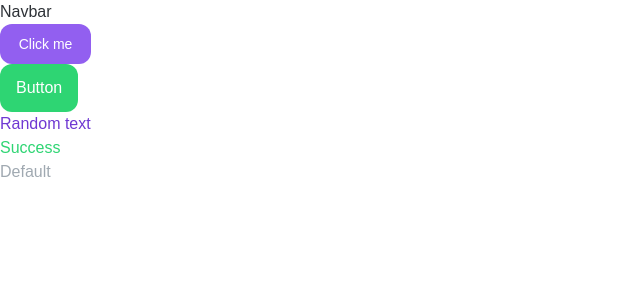
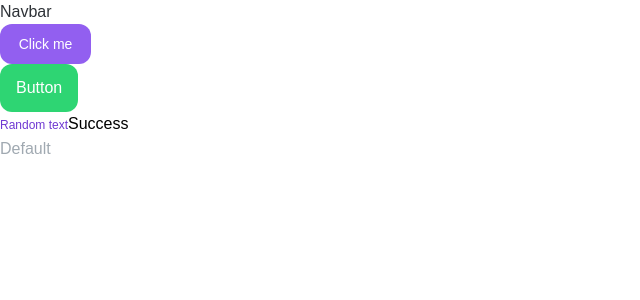
Before and after one commit to NenadBanjeglav/time-trove, a React (Vite) app: page / in a window 1280 px wide. Shown: the top 300 px of the page, without its empty margins (0-640 px from the left). Built offline with nearby package versions, Linux system fonts and the light colour scheme.

Commit message:
Text component proper pallete and color ts suggestions
display block or inline depanding on p or span

```diff
--- a/src/components/atoms/text/Text.tsx
+++ b/src/components/atoms/text/Text.tsx
@@ -1,47 +1,41 @@
 import type {
+  Color,
   FontSizeType,
   FontWeightType,
   LineHeightType,
-  ThemeType,
+  Pallete,
 } from '../../../styles/theme.types'
 
-import { StyledText } from './text.styles'
+import { createStyledText } from './text.styles'
 
 export type TextAlignType = 'start' | 'end' | 'center' | 'justify'
 
-type BaseProps = {
+type BaseTextProps = {
   as?: 'span' | 'p'
   fontSize?: FontSizeType
   lineHeight?: LineHeightType
   fontWeight?: FontWeightType
   textAlign?: TextAlignType
   isVisible?: boolean
-  children: React.ReactNode
+  children?: React.ReactNode
 }
 
-type NeutralColorProps = {
-  pallete?: 'neutral'
-  color?: keyof ThemeType['colors']['neutral']
-}
-
-type OtherColorProps = {
-  pallete?: Exclude<keyof ThemeType['colors'], 'neutral'>
-  color?: keyof ThemeType['colors']['primary']
-}
-
-type TextProps = BaseProps & (NeutralColorProps | OtherColorProps)
-
-export const Text: React.FC<TextProps> = ({
+export const Text = <T extends Pallete = 'neutral'>({
   as = 'p',
   fontSize = 'base',
   fontWeight = 'regular',
   lineHeight = 'base',
   textAlign = 'start',
-  isVisible = false,
+  isVisible = true,
   children = 'Random Text',
-  pallete = 'neutral',
-  color = 'hue200',
+  pallete = 'neutral' as T,
+  color = 'hue200' as Color<T>,
+}: BaseTextProps & {
+  pallete?: T
+  color?: Color<T>
 }) => {
+  const StyledText = createStyledText<T>()
+
   return (
     <StyledText
       as={as}
--- a/src/components/atoms/text/text.styles.ts
+++ b/src/components/atoms/text/text.styles.ts
@@ -1,33 +1,44 @@
 import styled from 'styled-components'
 
 import type {
+  Color,
   FontSizeType,
   FontWeightType,
   LineHeightType,
-  ThemeType,
+  Pallete,
 } from '../../../styles/theme.types'
 
 import type { TextAlignType } from './Text'
 
-type StyledProps = {
+type StyledProps<T extends Pallete = Pallete> = {
   $fontSize: FontSizeType
   $fontWeight: FontWeightType
   $lineHeight: LineHeightType
   $textAlign: TextAlignType
   $isVisible: boolean
-  $pallete: keyof ThemeType['colors']
-  $color: string
+  $pallete: T
+  $color: Color<T>
 }
 
-const getThemeColor = (theme: ThemeType, pallete: keyof ThemeType['colors'], color: string) => {
-  const palleteColors = theme.colors[pallete] as Record<string, string>
-  return palleteColors[color]
+export function createStyledText<T extends Pallete>() {
+  return styled.span.withConfig({
+    shouldForwardProp: prop =>
+      ![
+        '$fontSize',
+        '$fontWeight',
+        '$lineHeight',
+        '$textAlign',
+        '$isVisible',
+        '$pallete',
+        '$color',
+      ].includes(prop),
+  })<StyledProps<T>>`
+    font-size: ${({ theme, $fontSize }) => theme.typography.fontSize[$fontSize]};
+    font-weight: ${({ theme, $fontWeight }) => theme.typography.fontWeight[$fontWeight]};
+    line-height: ${({ theme, $lineHeight }) => theme.typography.lineHeight[$lineHeight]};
+    text-align: ${({ $textAlign }) => $textAlign};
+    display: ${({ $isVisible, as }) => (!$isVisible ? 'none' : as === 'p' ? 'block' : 'inline')};
+
+    ${({ theme, $pallete, $color }) => `color: ${theme.colors[$pallete][$color]};`}
+  `
 }
-
-export const StyledText = styled.span<StyledProps>`
-  font-size: ${({ theme, $fontSize }) => theme.typography.fontSize[$fontSize]};
-  font-weight: ${({ theme, $fontWeight }) => theme.typography.fontWeight[$fontWeight]};
-  line-height: ${({ theme, $lineHeight }) => theme.typography.lineHeight[$lineHeight]};
-  text-align: ${({ $textAlign }) => $textAlign};
-  color: ${({ theme, $pallete, $color }) => getThemeColor(theme, $pallete, $color)};
-`
--- a/src/pages/Dashboard.tsx
+++ b/src/pages/Dashboard.tsx
@@ -6,10 +6,10 @@ export const Dashboard = () => {
     <div>
       <Button variant="primary" size="medium" label="Click me" />
       <Button variant="success" size="large" label="Button" />
-      <Text pallete="primary" color="hue200">
+      <Text pallete="primary" color="hue200" fontSize="xSmall" fontWeight="medium" as="span">
         Random text
       </Text>
-      <Text pallete="success" color="hue100">
+      <Text pallete="neutral" color="hue500" as="span">
         Success
       </Text>
       <Text>Default</Text>
```
